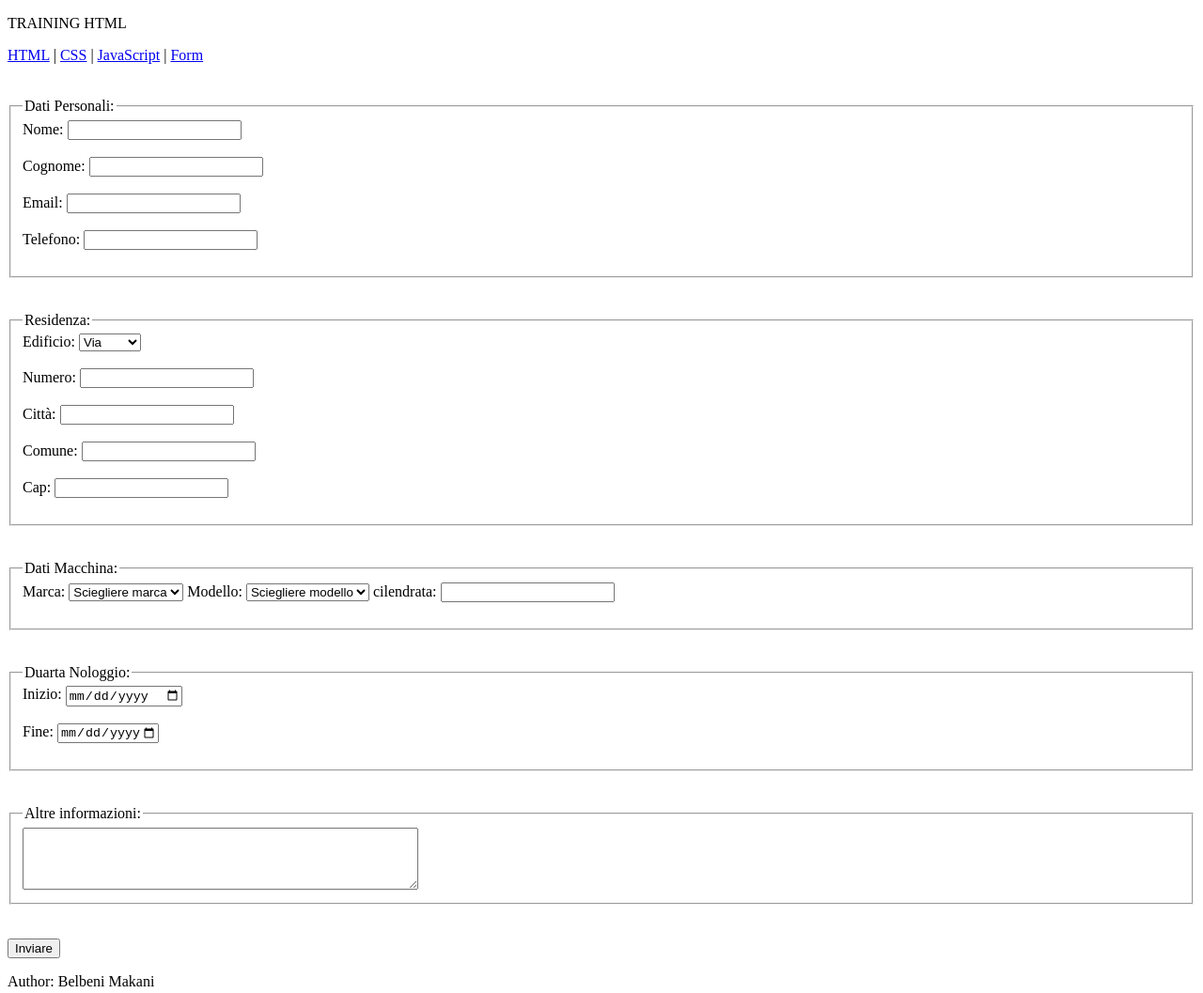
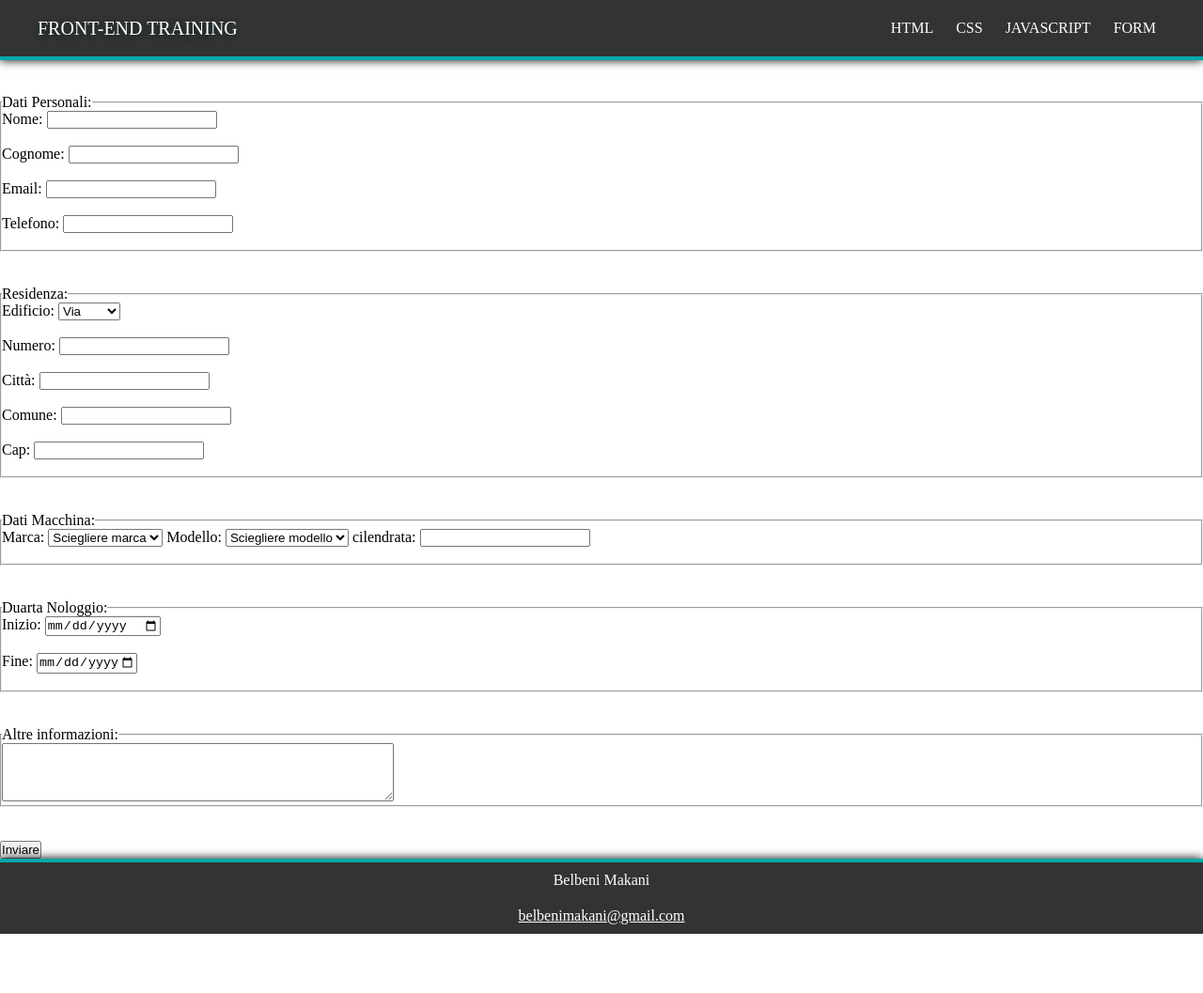
Before and after one commit to benidev03/HTML, a plain HTML site: page form.html in a window 1280 px wide. Shown: the top 1057 px of the page at 94% size. After the commit the page ends 994 px from the top, so only its background shows below. Drawn offline with Linux system fonts and the light colour scheme.

Commit message:
update form

```diff
--- a/form.html
+++ b/form.html
@@ -5,17 +5,20 @@
     <meta http-equiv="X-UA-Compatible" content="IE=edge">
     <meta name="viewport" content="width=device-width, initial-scale=1.0">
     <title>form</title>
+    <link rel="stylesheet" href="style.css">
 </head>
 <body>
     <header>
-        <p>TRAINING HTML</p>
+        <nav>
+            <label class="title">Front-End Training</label>
+            <ul>
+                <li><a href="index.html">HTML</a></li>
+                <li><a href="#">CSS</a></li>
+                <li><a href="#">JavaScript</a></li>
+                <li><a href="form.html">Form</a></li>
+            </ul>
+        </nav>
     </header>
-    <nav>
-        <a href="index.html">HTML</a> |
-        <a href="#">CSS</a> |
-        <a href="#">JavaScript</a> |
-        <a href="form.html">Form</a>
-    </nav>
     <main>
         <form ><br><br>
             <fieldset>
@@ -97,7 +100,7 @@
     </main>
 
     <footer>
-        <p>Author: Belbeni Makani</p>
+        <p>Belbeni Makani</p>
         <p><a href="mailto:belbenimakani@gmail.com">belbenimakani@gmail.com</a></p>
     </footer>
 
```
